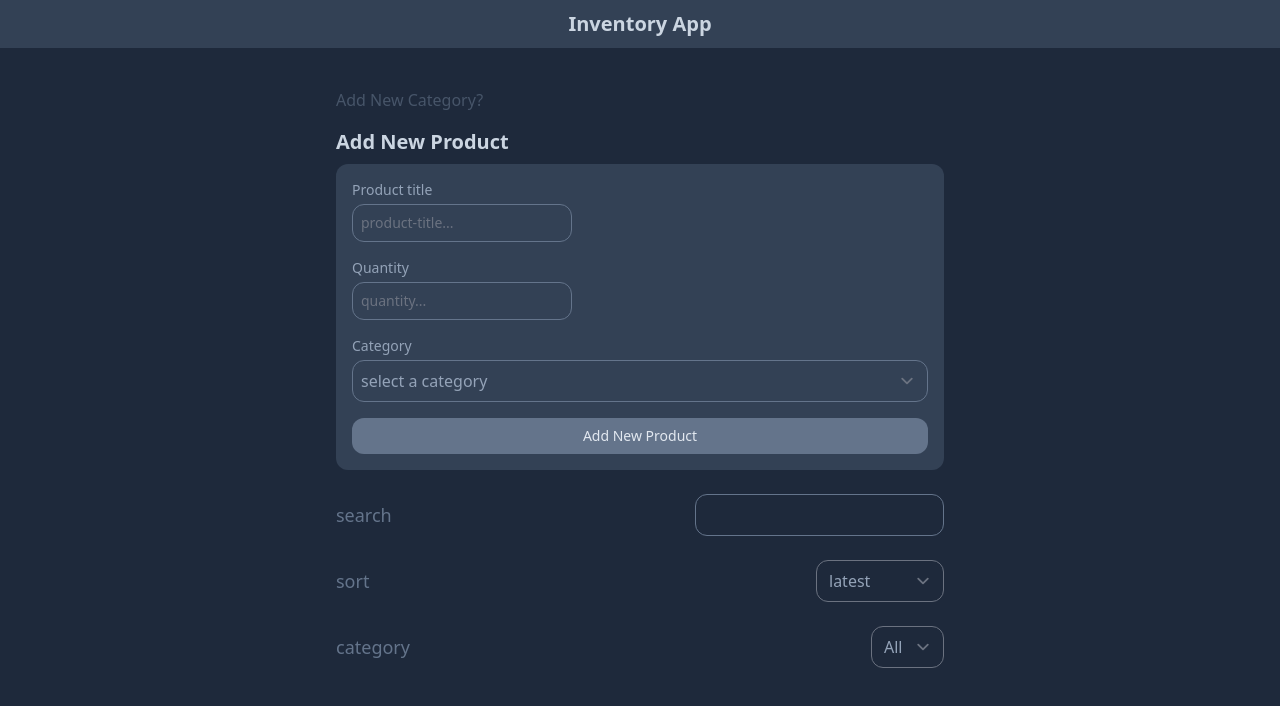
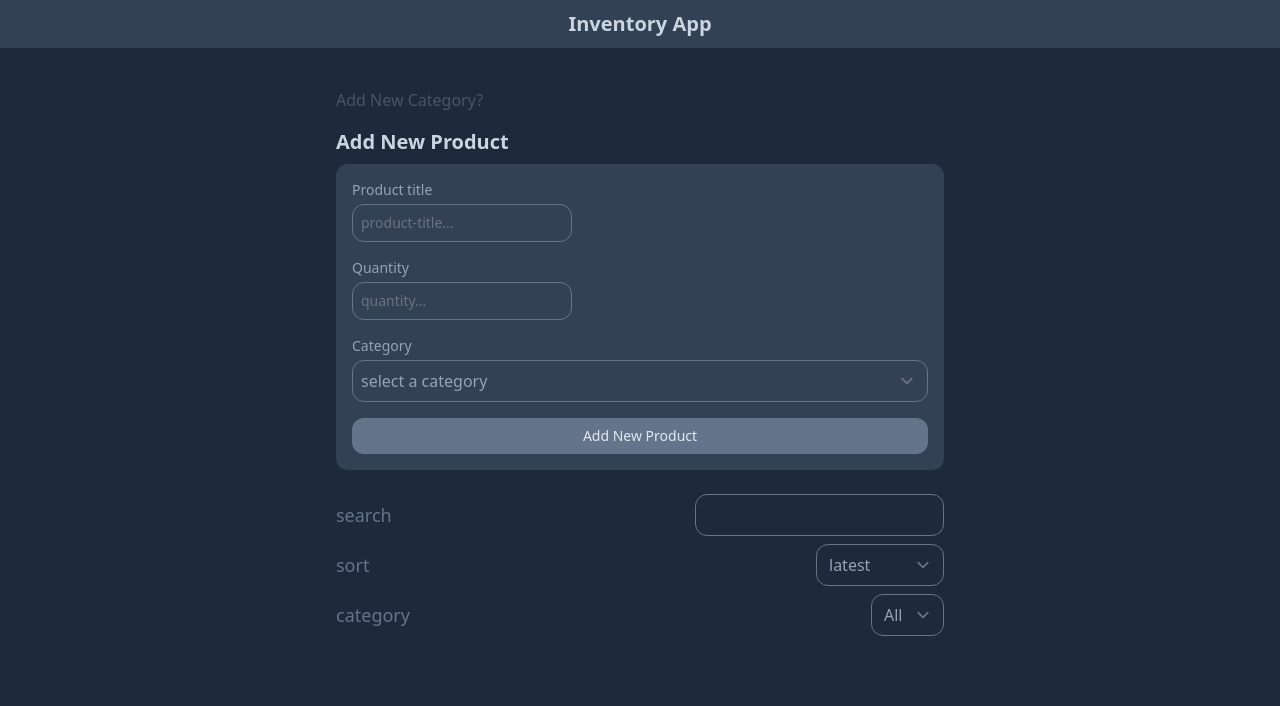
Before and after one commit to ReihaneSheikheezade/Inventory-app, a React (Create React App) app: page / in a window 1280 px wide. Shown: the top 706 px of the page. Built offline with nearby package versions, Linux system fonts and the light colour scheme.

Commit message:
styles changed

```diff
--- a/src/Component/Filter.js
+++ b/src/Component/Filter.js
@@ -4,11 +4,11 @@ const Filter = ({onSort,onSearch ,sort,searchValue, categories ,onSelectCatogory
 
   return (
     <div>
-      <div className="flex justify-between items-center mb-6">
+      <div className="flex justify-between items-center mb-2">
         <label htmlFor="search-input" className="text-slate-500 sm:text-lg">search</label>
         <input type="text" onChange={onSearch} value={searchValue} id="search-input" name="search-input" className="rounded-xl p-2 bg-transparent border border-slate-500 text-slate-400" />
       </div>
-      <div className="flex justify-between items-center mb-6 ">
+      <div className="flex justify-between items-center mb-2 ">
         <label htmlFor="sort-products" className="text-slate-500 sm:text-lg">sort</label>
         <select onChange={onSort} value={sort} id="sort-products" name="sort-products"  className="bg-transparent text-slate-400 rounded-xl" >
           <option className="bg-slate-500 text-slate-300" value="">select a ...</option>
```
